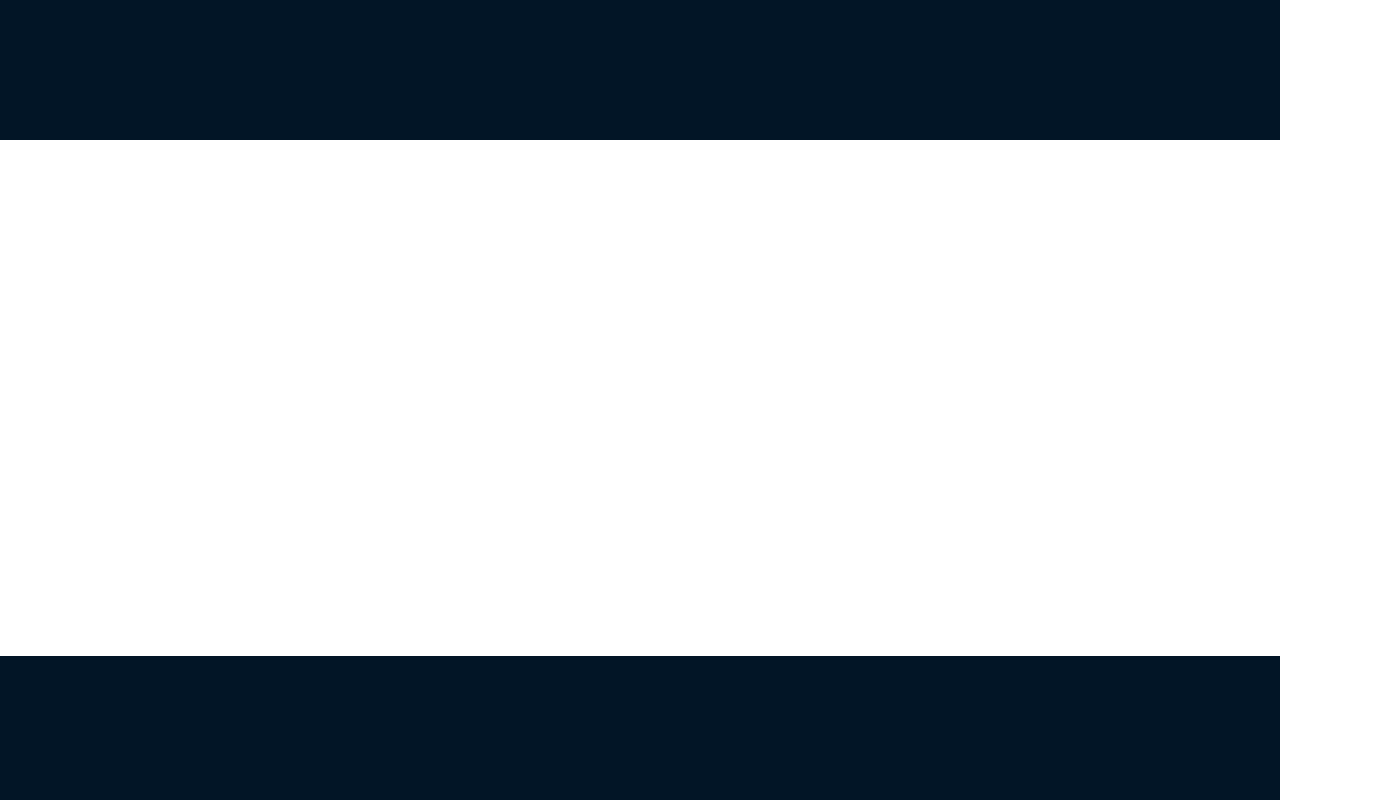
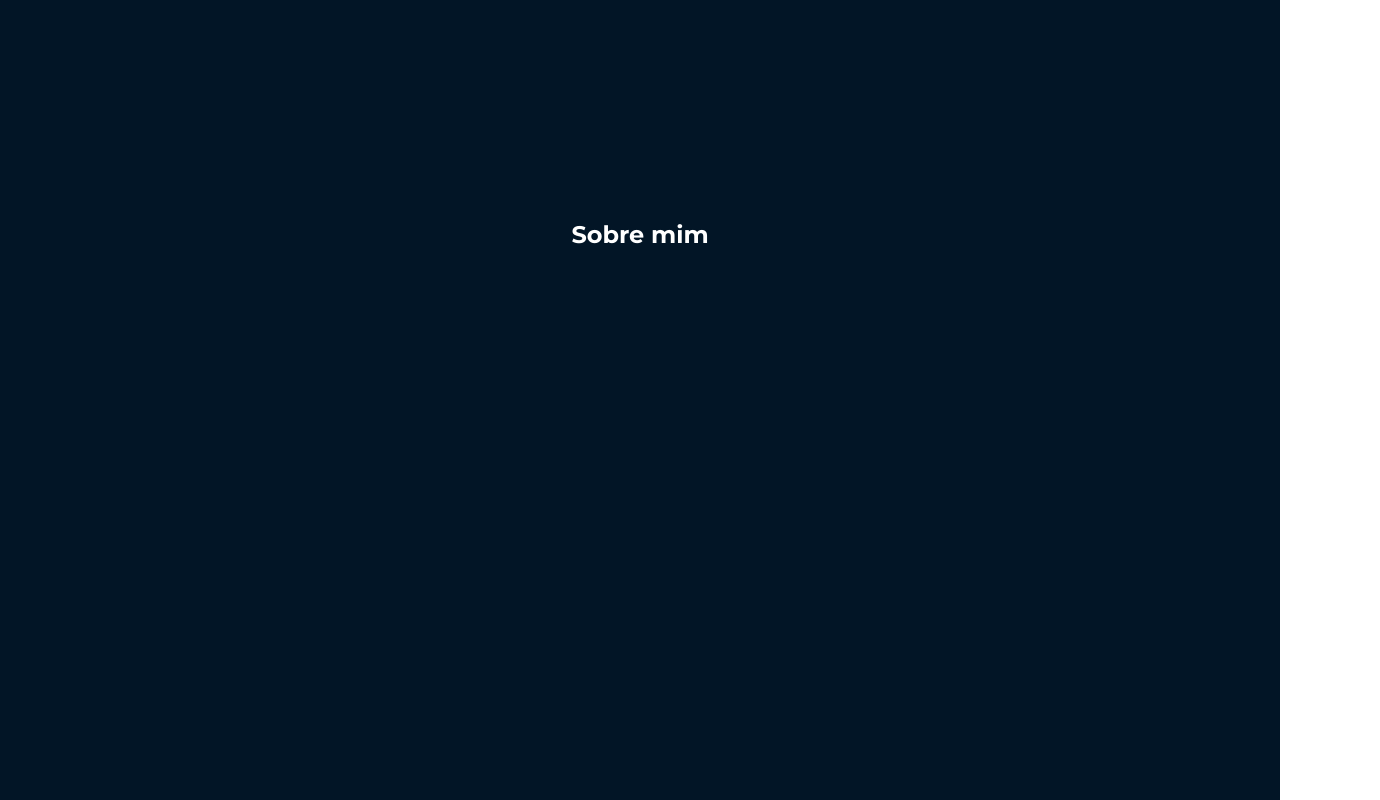
Before and after one commit to brenopereira18/portfolio, a React (Create React App) app: page / in a window 1280 px wide. Shown: the part 660-1460 px from the top of the page, 1380 px wide, since content can reach past the window. Built offline with nearby package versions, Linux system fonts and the light colour scheme; a web font is replaced by a local one.

Commit message:
ajuste na animação da seção 'sobre'

```diff
--- a/src/container/About/index.tsx
+++ b/src/container/About/index.tsx
@@ -5,9 +5,9 @@ import * as S from "./styles";
 
 const About = () => {
   return (
-    <S.Container id="sobre" data-aos="fade-left">
+    <S.Container id="sobre">
       <h2>Sobre mim</h2>
-      <S.ContainerAbout className="container" >
+      <S.ContainerAbout className="container" data-aos="fade-left">
         <S.Section>
           <iframe src="https://lottie.host/embed/f74654dd-6f14-405a-9edd-bcb17520d4c1/uKetNZafbe.json"></iframe>
         </S.Section>
```
